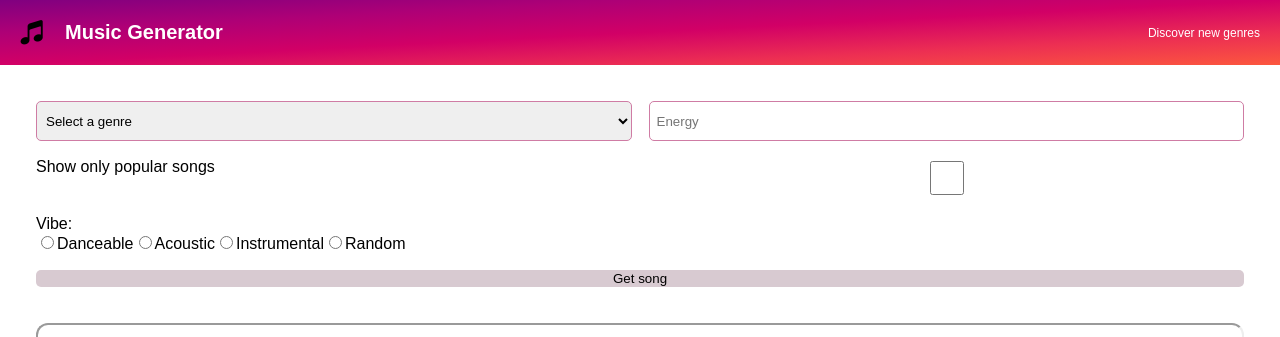
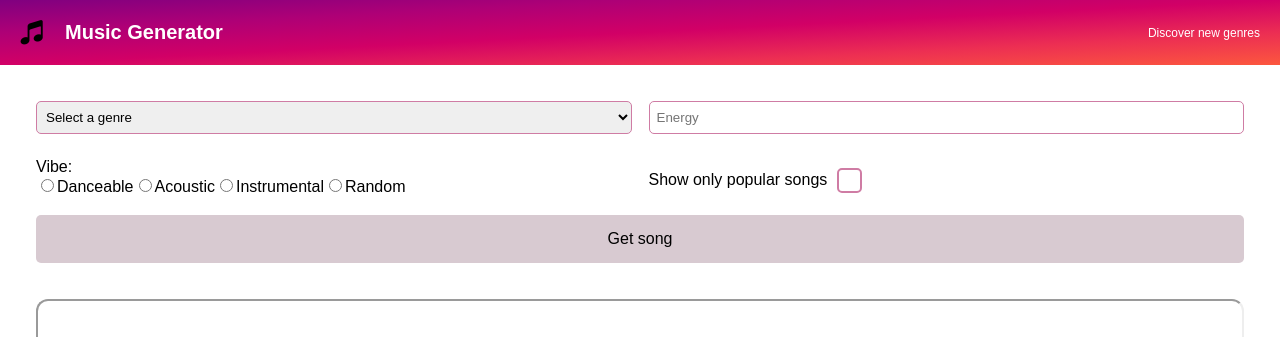
Before and after one commit to mattw076/music-generator, a React app: page / in a window 1280 px wide. Shown: the top 337 px of the page. Built offline with nearby package versions, Linux system fonts and the light colour scheme.

Commit message:
Popular checkbox styling

```diff
--- a/src/components/GenrePicker/GenrePicker.jsx
+++ b/src/components/GenrePicker/GenrePicker.jsx
@@ -71,6 +71,8 @@ const GenrePicker = () => {
     )
 
     // TODO: update History every time you fetch a new song
+
+    // TODO: add genre name to song and history items
 }
 
 export default GenrePicker
--- a/src/components/GenrePickerForm/GenrePickerForm.jsx
+++ b/src/components/GenrePickerForm/GenrePickerForm.jsx
@@ -27,10 +27,13 @@ const GenrePickerForm = (props) => {
         });
     }
 
-    const handleClick = async (e) => {
+    const handleSubmit = async (e) => {
         e.preventDefault();
+
+        console.log(formData);
+
         // TODO: get API key
-        // TODO: get form values to send in API call
+        // TODO: send form values in API call
 
         // const response = await fetch("https://api.spotify.com/v1/recommendations?limit=1&seed_genres=drum-and-bass&target_energy=0.3");
         // const songJson = await response.json();
@@ -45,15 +48,15 @@ const GenrePickerForm = (props) => {
         // 3. append to history array (unshift)
     };
 
+
     // TODO: get list of genres using GET /recommendations/available-genre-seeds
     const genres = ["drum-and-bass", "indie-rock", "hip-hop"];
-
     const genreSelectOptions = genres.map(genre => <option value={genre}>{genre}</option>);
 
     console.log(formData);
 
     return (
-        <form className={styles.form} >
+        <form className={styles.form} onSubmit={handleSubmit}>
             <select
                 className={styles.input}
                 placeholder="Genre"
@@ -78,17 +81,7 @@ const GenrePickerForm = (props) => {
                 value={formData.energy}
             />
 
-            <label htmlFor="popular">Show only popular songs</label>
-            <input
-                className={styles.input}
-                type="checkbox"
-                id="popular"
-                onChange={handleChange}
-                name="isPopular"
-                checked={formData.isPopular}
-            />
-
-            <label>
+            <label className={styles.vibe}>
                 <div>Vibe: </div>
                 <input
                     type="radio"
@@ -128,10 +121,19 @@ const GenrePickerForm = (props) => {
                 <label htmlFor="random">Random</label>
             </label>
 
-            <button
-                className={styles.button}
-                onClick={handleClick}>Get song
-            </button>
+            <label class={styles.checkbox}>Show only popular songs
+                <input
+                    type="checkbox"
+                    onChange={handleChange}
+                    name="isPopular"
+                    checked={formData.isPopular}
+                />
+                <span></span>
+
+            </label>
+
+            <button className={styles.button}>Get song</button>
+            {/* Button is inside a form so automatically has type="submit" and will make use of the form's onSubmit */}
         </form>
     )
 }
--- a/src/components/GenrePickerForm/GenrePickerForm.module.scss
+++ b/src/components/GenrePickerForm/GenrePickerForm.module.scss
@@ -9,6 +9,49 @@
         border-radius: 5px;
         border: 1px solid rgb(207, 124, 164);
         text-indent: 5px;
+        height: 2.5em;
+    }
+
+    // TODO: vibe styling
+
+    //// Checkbox styling
+    .checkbox {
+
+        input {
+            display: none;
+        }
+
+        span {
+            display: inline-block;
+            border: 2px solid rgb(207, 124, 164);
+            border-radius: 5px;
+            width: 25px;
+            height: 25px;
+            vertical-align: middle;
+            margin: 10px;
+            position: relative;
+            transition: width 0.1s, height 0.1s, margin 0.1s;
+        }
+
+        // selector for a span that is adjacent sibling to input:checked
+        :checked+span {
+            background: rgb(210, 0, 102);
+            width: 27px;
+            height: 27px;
+            margin: 2px;
+            border: none;
+            margin: 10px;
+        }
+
+        :checked+span:after {
+            content: '\2714';
+            font-size: 20px;
+            position: absolute;
+            top: -2px;
+            left: 5px;
+            color: white;
+        }
+
     }
 
         .button {
@@ -16,6 +59,8 @@
             border-radius: 5px;
             background-color: rgb(216, 202, 209);
             border: none;
+            height: 3em;
             cursor: pointer;
+            font-size: 16px;
         }
     }
```
Also changed, not shown: 2 other files (tests, documents, lock files or other folders). Lines whose indentation alone changed are shown as unchanged.
